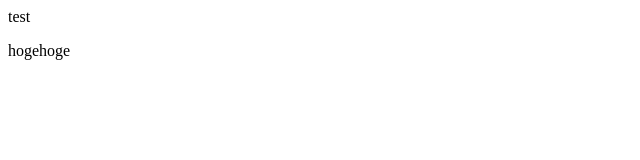
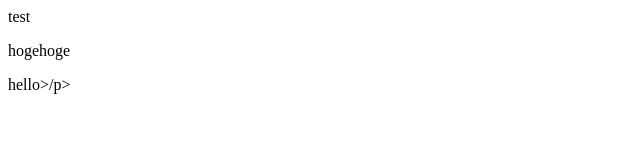
Before and after one commit to sigggg/git_test, a plain HTML site: page index.html in a window 1280 px wide. Shown: the full height of the page, 0-640 px from the left. Drawn offline with Linux system fonts and the light colour scheme.

Commit message:
add contents

```diff
--- a/index.html
+++ b/index.html
@@ -2,5 +2,6 @@
 <body>
 <hl>test</hl>
 <p>hogehoge</p>
+<p>hello>/p>
 </body>
 </html>
```
